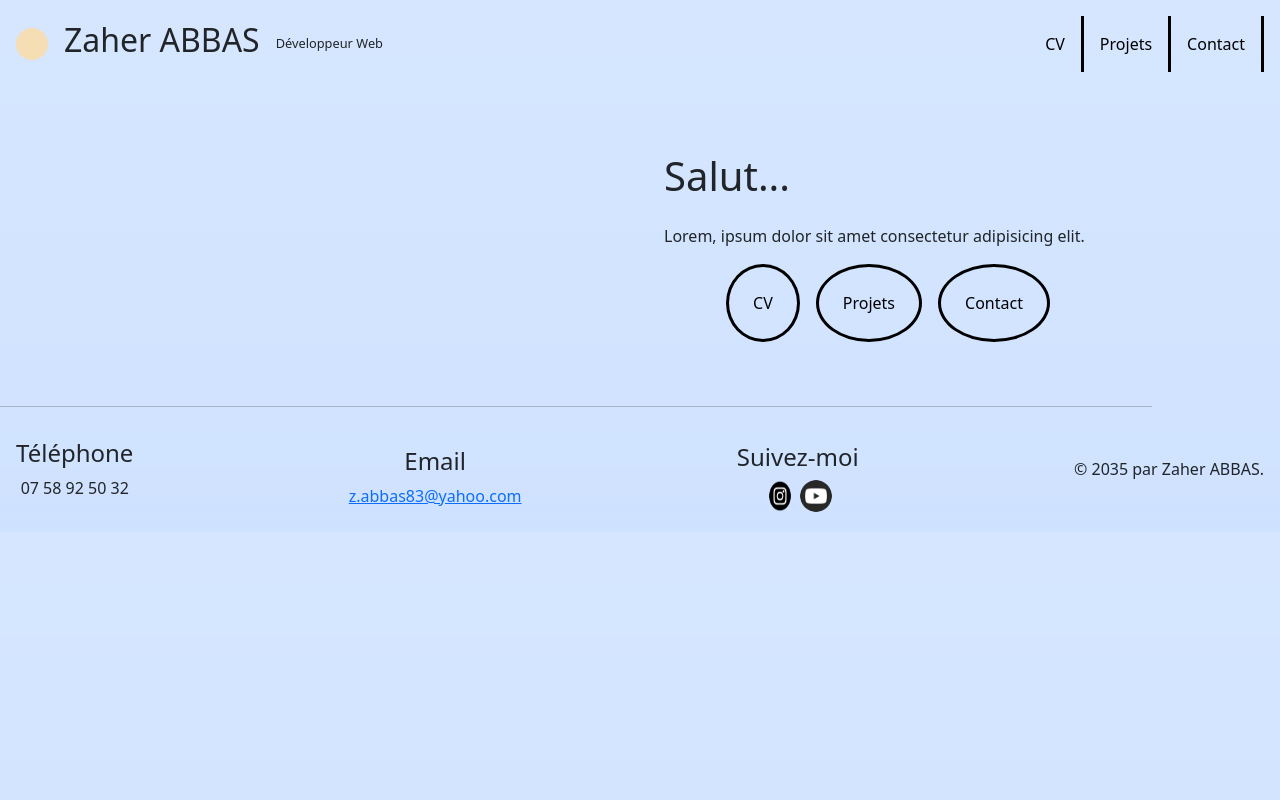
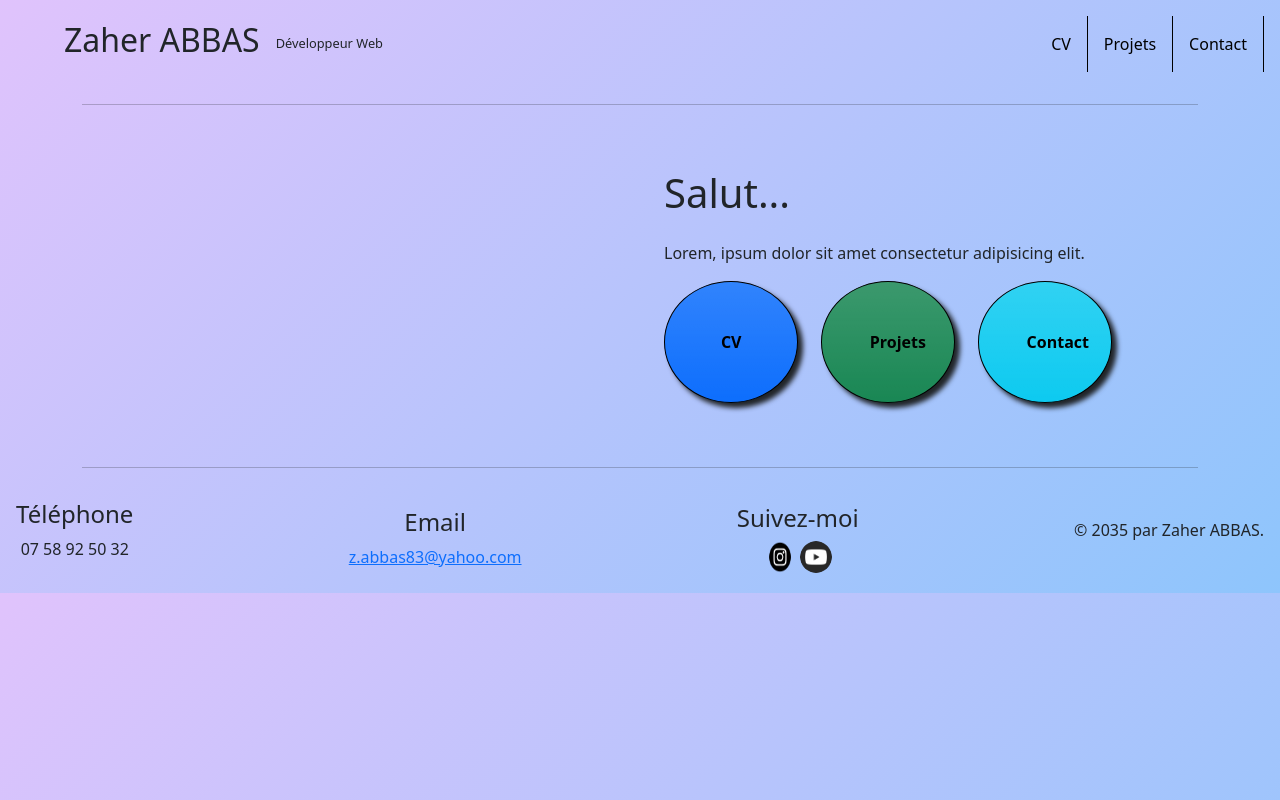
Before and after one commit to zaher-abbas/portfolio, a plain HTML site: page index.html in a window 1280 px wide. Drawn offline with Linux system fonts and the light colour scheme.

Commit message:
Added a gradient background color and other changes!

```diff
--- a/css/style.css
+++ b/css/style.css
@@ -1,8 +1,9 @@
-
-
 body {
     margin: 0;
+  background: linear-gradient(135deg, #e0c3fc 0%, #8ec5fc 100%);
+
 }
+
 
 nav {
     display: flex;
@@ -22,7 +23,7 @@ nav {
 }
 
 nav a {
-    border-right: solid black;
+    border-right: solid black 0.1rem;
     padding: 1rem;
     text-decoration: none;
     color: black;
@@ -31,11 +32,11 @@ nav a {
 
 
 #logo-round {
-    background-color: wheat;
     border-radius: 50%;
     width: 2rem;
     height: 2rem;
 }
+
 
 section img {
     border-radius: 50%;
@@ -57,15 +58,26 @@ section {
 
 #buttons {
     display: flex;
-    justify-content: center;
+    justify-content: space-between;
     align-items: center;
-    gap: 1rem;
+    text-align: center;
+    font-weight: bold;
 }
 
 .main-button {
-    padding: 1.5rem;
-    border: solid black;
+    width: 30%;
+    height: 100%;
+    padding: 3rem;
+    border: solid black 0.1rem;
     border-radius: 50%;
+    box-shadow:  5px 5px 5px;
+    transition: background-color 0.5s ease;
+
+}
+
+.main-button:hover {
+    background-color: white  !important;
+    cursor: pointer;
 }
 
 .main-button a {
@@ -75,9 +87,12 @@ section {
 
 }
 
-hr {
-    width: 90%;
+#line {
+    text-align: center;
 }
+
+
+
 #moi {
     width: 35%;
 }
--- a/index.html
+++ b/index.html
@@ -11,13 +11,13 @@
 
 </head>
 
-<body class="bg-primary-subtle bg-gradient">
+<body>
     <header>
         <nav>
             <div class="nav-section" id="logo">
                 <div id="logo-round"></div>
                 <h2>Zaher ABBAS</h3>
-                <div>Développeur Web</div>
+                    <div>Développeur Web</div>
             </div>
             <div class="nav-section">
                 <a href="">CV</a>
@@ -26,7 +26,9 @@
             </div>
         </nav>
     </header>
-
+<div class="container">
+        <hr>
+    </div>
     <main>
         <div id="moi">
             <img src="images/moi.png" alt="">
@@ -37,13 +39,13 @@
                 Lorem, ipsum dolor sit amet consectetur adipisicing elit.
             </article>
             <div id="buttons">
-                <div class="main-button">
+                <div class="main-button bg-primary bg-gradient">
                     <a href="">CV</a>
                 </div>
-                <div class="main-button">
+                <div class="main-button bg-success bg-gradient">
                     <a href="projets.html">Projets</a>
                 </div>
-                <div class="main-button">
+                <div class="main-button bg-info bg-gradient">
 
                     <a href="contact.html">Contact</a>
 
@@ -52,8 +54,8 @@
 
         </section>
     </main>
-    <div id="line">
-        <hr>
+    <div class="container">
+<hr>
     </div>
 
     <footer>
@@ -74,9 +76,7 @@
             <a href="https://www.youtube.com/@creationartstudio12"><img src="images/youtube.png" alt=""></a>
 
         </div>
-
         <div>
-
             <p>© 2035 par Zaher ABBAS.</p>
         </div>
     </footer>
```
